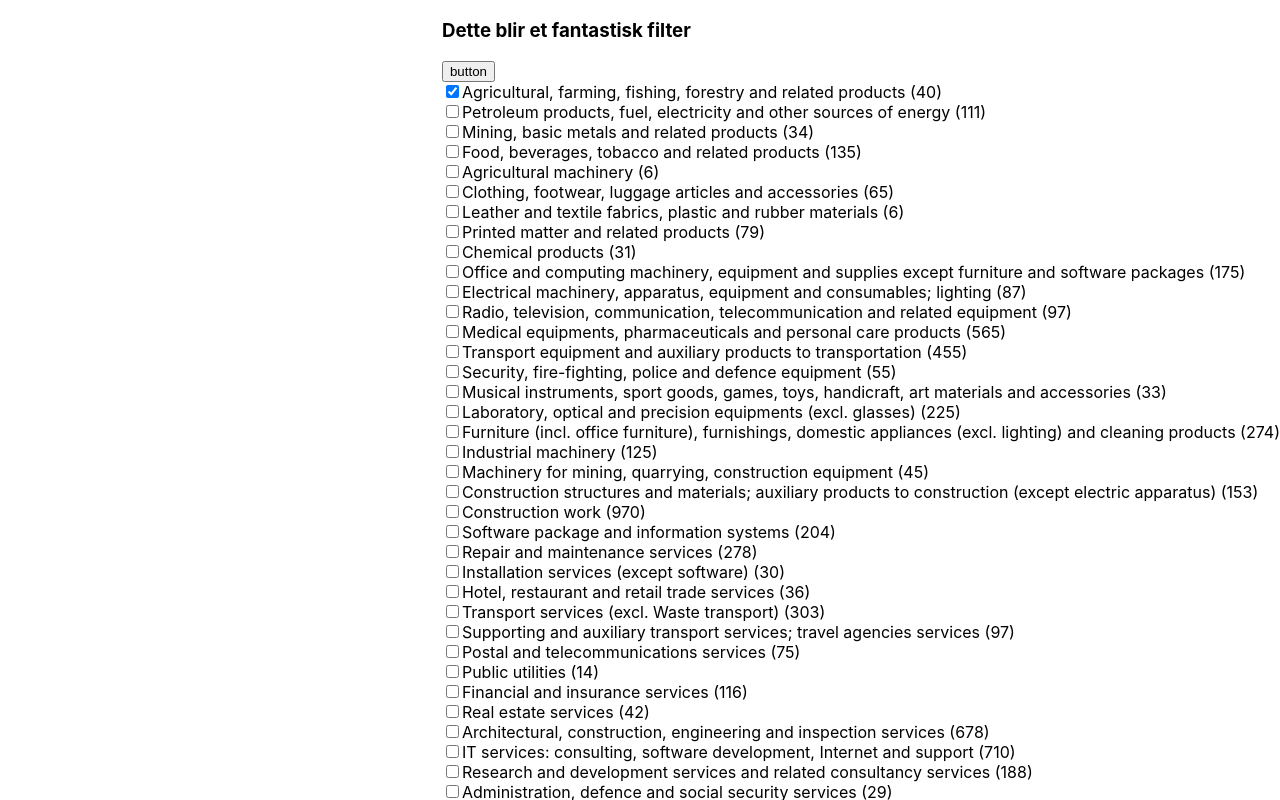
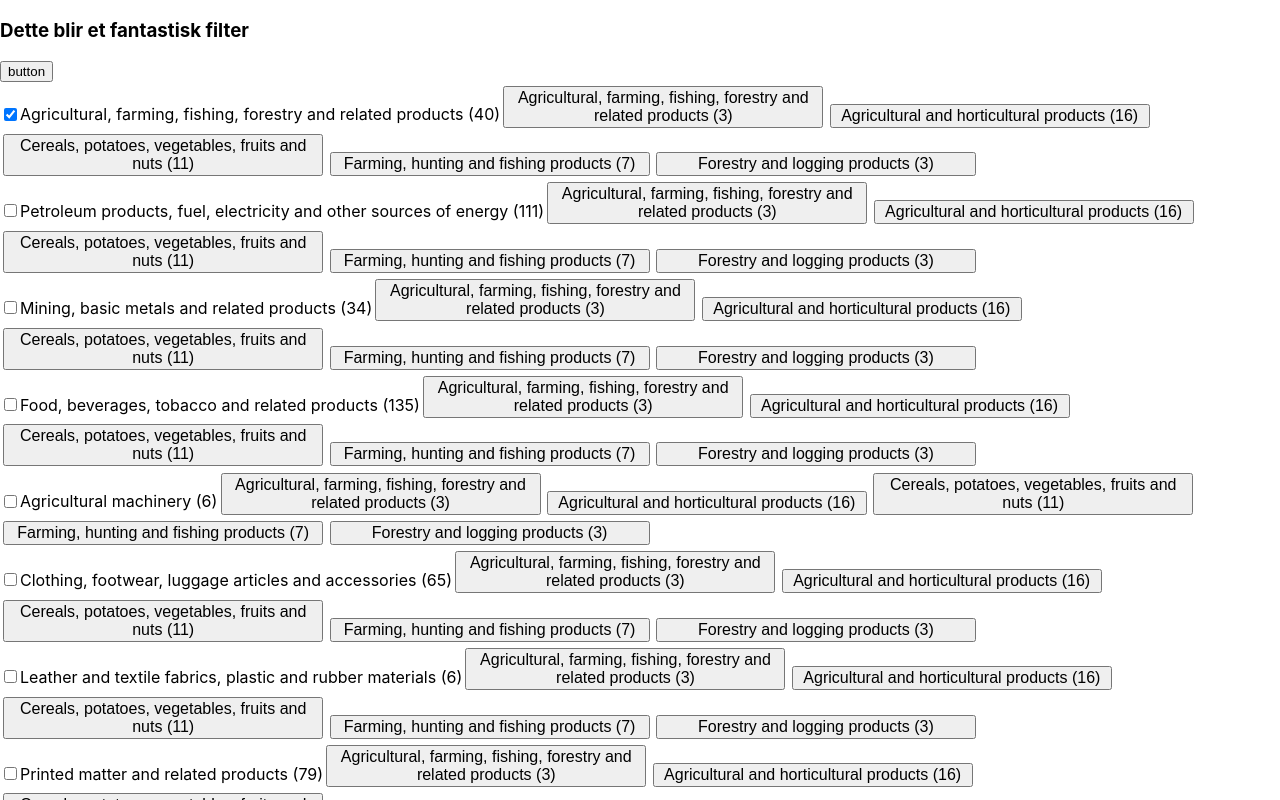
Before and after one commit to Vilgeir/doffindata, a React (Create React App) app: page / in a window 1280 px wide. Both pictures are taken after a click on the checkbox 452 px from the left and 91 px from the top of the page. Shown: the top 800 px of the page. Built offline with nearby package versions, Linux system fonts and the light colour scheme.

Commit message:
more filter

```diff
--- a/src/Filter.js
+++ b/src/Filter.js
@@ -1,7 +1,9 @@
 import { ListItemAvatar } from "@material-ui/core";
-import React, { useState } from "react";
+import React, { useEffect, useState } from "react";
 import cpvMain from "./cpvmain.json";
 import count from "./data/count.json";
+import data from "./data/doffin-bach-default-rtdb-F02_2014-export.json";
+import CPVcodes from "./data/cpv.json";
 
 function Filter() {
   const [input, setInput] = useState("not checked");
@@ -9,6 +11,33 @@ function Filter() {
     cpvMain.map((item) => ({ cpv: item.cpv, checked: false }))
   );
   const [data, setData] = useState();
+  const [cpvstate, setCpv] = useState(null);
+  const [subkat, setSubKat] = useState();
+  const [cpvName, setCpvName] = useState([]);
+  const [chooseSubkat, setChooseSubkat] = useState();
+
+  useEffect(() => {
+    let arr = [];
+    if (subkat) {
+      let hello = Object.keys(subkat).filter((e) => e.length === 8);
+      console.log(hello);
+      let test2 = hello.map((item) => item.slice(0, 3));
+      // console.log(test2)
+      for (let [k, v] of Object.entries(CPVcodes)) {
+        hello.includes(k) && arr.push([v, k]);
+      }
+      console.log(arr);
+
+      let newArr = arr.filter(
+        (value, index, arr) => arr.indexOf(value) == index
+      );
+      setCpvName(newArr);
+    }
+  }, [subkat]);
+
+  useEffect(() => {
+    setSubKat(newCount[cpvstate]);
+  }, [cpvstate]);
 
   let newCount = Object.values(count)[0];
 
@@ -18,8 +47,10 @@ function Filter() {
       item.cpv === e.target.value && (item.checked = e.target.checked);
     });
     setCheck(isChecked);
+    setCpv(e.target.value);
   };
 
+  const handleClick = (e) => setChooseSubkat(e.target.value);
   console.log(check);
   //   const myInput = <h1>{input}</h1>;
 
@@ -45,6 +76,15 @@ function Filter() {
               {item.cpvmain} (
               {newCount[item.cpv.substring(0, 2) + "000000"].count})
             </label>
+            {console.log(cpvName)}
+            {cpvName
+              ? cpvName.map((e) => (
+                  <button className="button" value={e[1]} onClick={handleClick}>
+                    {e[0]} (
+                    {newCount[e[1].substring(0, 2) + "000000"][e[1]].count})
+                  </button>
+                ))
+              : ""}
           </div>
         ))}
       </form>
```
Also changed, not shown: 1 other file (tests, documents, lock files or other folders).
